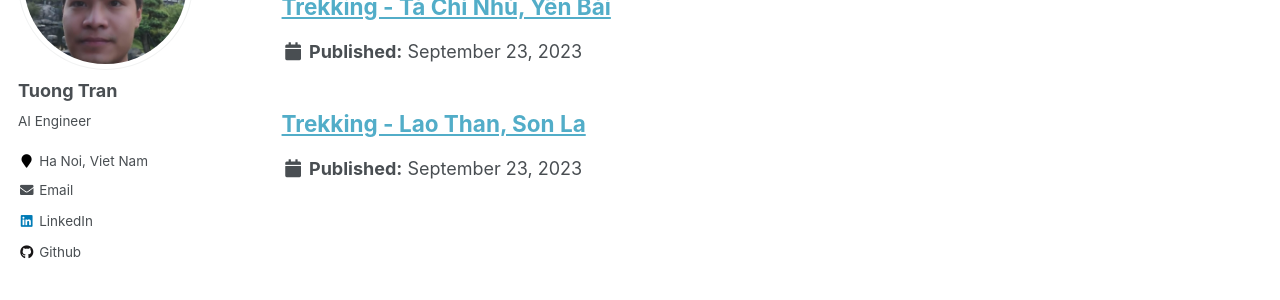
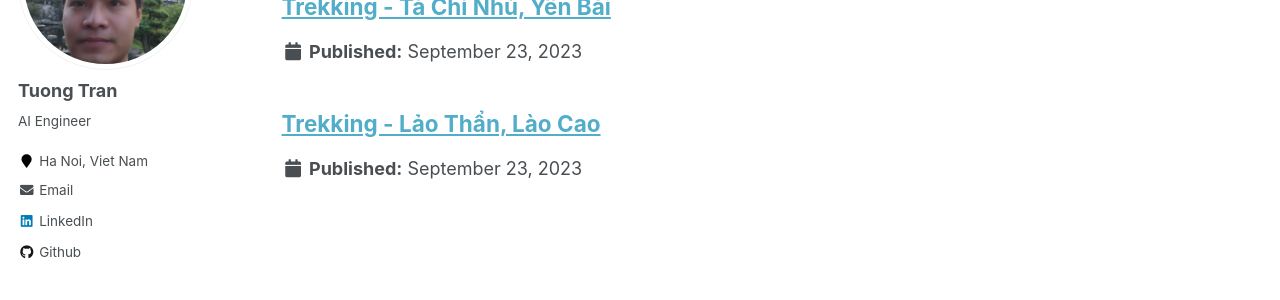
Before and after one commit to tuongtranngoc/tuongtranngoc.github.io, a Jekyll site: the page built from _pages/talks.html, in a window 1280 px wide. Shown: the part 221-521 px from the top of the page. Built offline with Jekyll 4.4.1, drawn with Linux system fonts in a browser that asks for light colours.

Commit message:
update: mylife

```diff
--- a/_mylife/2023-11-11-trekking-lao-than.md
+++ b/_mylife/2023-11-11-trekking-lao-than.md
@@ -1,7 +1,10 @@
 ---
-title: 'Trekking - Lao Than, Son La'
+title: "Trekking - Lảo Thẩn, Lào Cao"
+colllection: reading
+type: "mylife"
+venue: "Winter, Ha Noi"
 date: 2023-09-23
-permalink: /mylife/2023-09-23-trekking-ta-chi-nhu/
+permalink: /mylife/2023-11-23-trekking-lao-than/
 tags:
   - Travel
   - Treeking
```
Also changed, not shown: _mylife/2023-09-23-trekking-ta-chi-nhu.md (+3 -0 lines).
